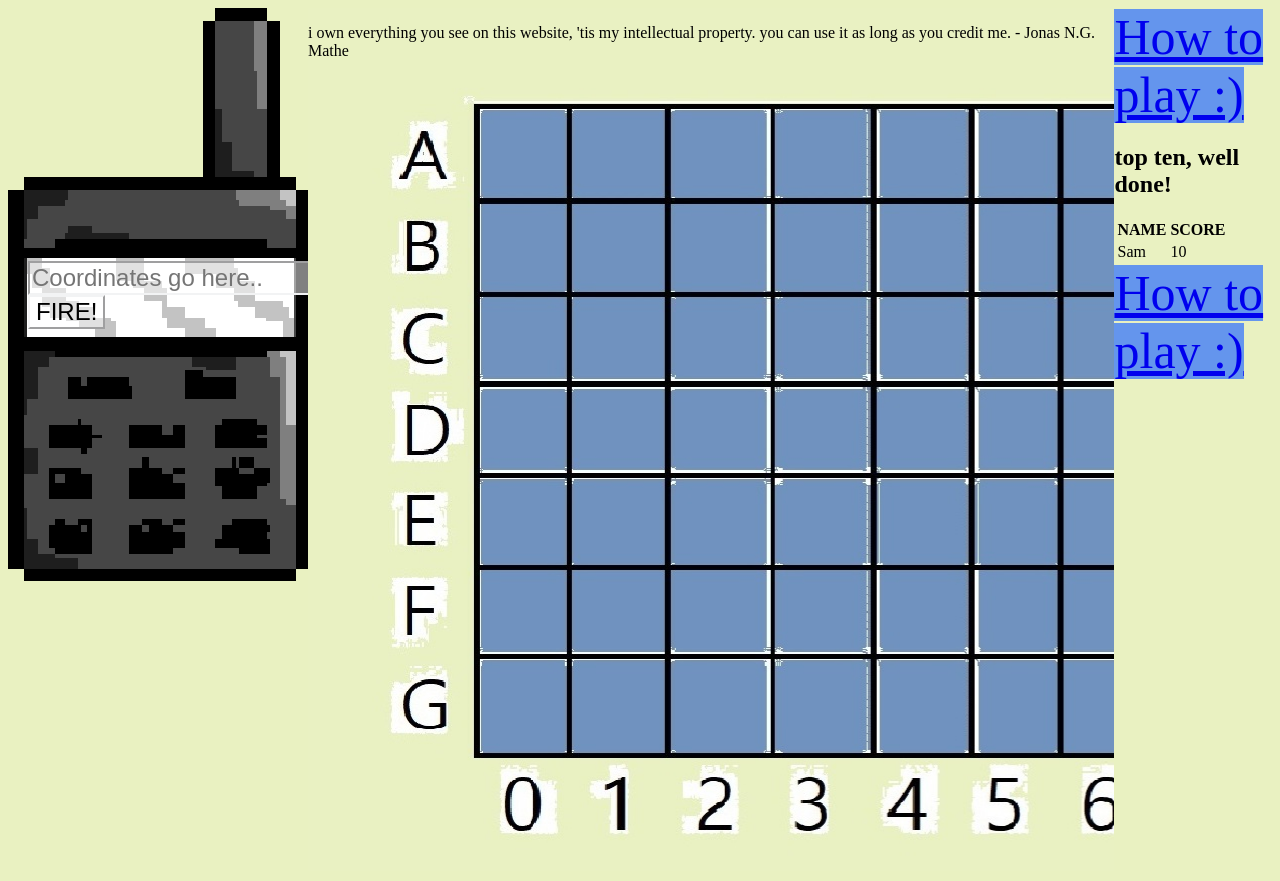
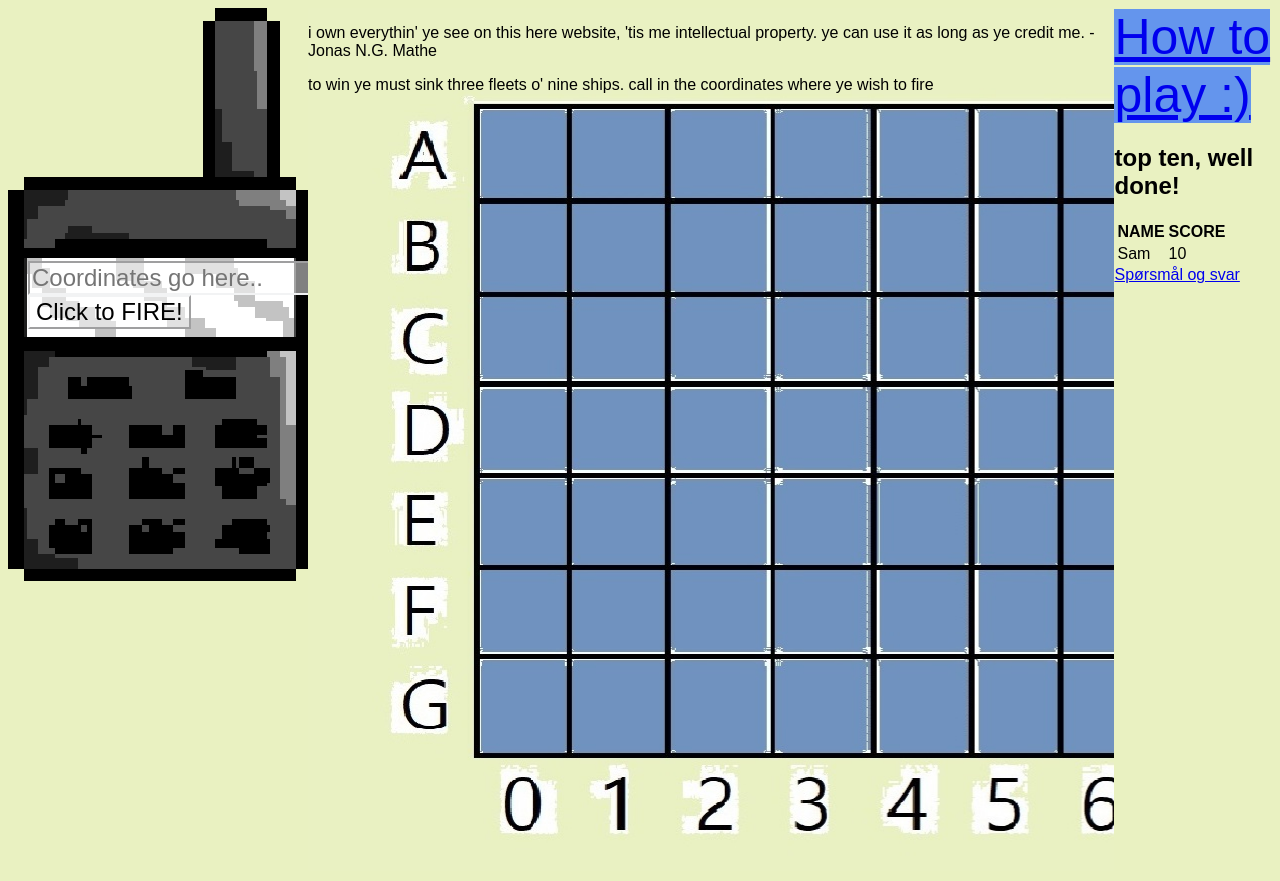
Before and after one commit to jonascantcode/battleship, a PHP site: page / in a window 1280 px wide. After the commit the page ends 836 px from the top, so only its background shows below. Run offline with PHP 8.4, Linux system fonts and the light colour scheme; tables that the repository leaves empty hold one stand-in row (values such as "Sample post").

Commit message:
final touches. pretty much fully functional

```diff
--- a/dbconn.php
+++ b/dbconn.php
@@ -2,8 +2,8 @@
 // Establish connection to database
     #Define connection parameters
     $host = "localhost";
-    $usernm = "root";
-    $userpass = "";
+    $usernm = "user";
+    $userpass = "gg5n0r3";
     $database = "battleship";
 
     #Establish connection with database
--- a/faq.php
+++ b/faq.php
@@ -45,7 +45,7 @@
         if ($connect->query($sql) === TRUE) {
             echo "Question submitted successfully.";
         } else {
-            echo "Error submitting question: " . $connect->error;
+            echo "Error submitting question: " . $connect->connect_error;
         }
     }
 
--- a/highScore.php
+++ b/highScore.php
@@ -6,7 +6,7 @@ $sql = "SELECT * FROM high_score ORDER BY score ASC LIMIT 10";
 $result = $connect->query($sql);
 
 if (!$result) {
-    echo"Failed to connect" . $sql ($connect->error);
+    echo"Failed to connect" . $sql ($connect->connect_error);
 } else {
     echo '<table><tr><th>NAME</th><th>SCORE</th></tr>';
 
--- a/index.php
+++ b/index.php
@@ -14,7 +14,7 @@
 		<div id="containerPlayer">
 			<form id="radio">
 				<input type="text" id="guessInput" placeholder="Coordinates go here..">
-				<input type="button" id="fireButton" value="FIRE!">
+				<input type="button" id="fireButton" value="Click to FIRE!">
 			</form>
 			<div id="messageArea"></div>
 		</div>
@@ -84,18 +84,19 @@
 					<td id="66"></td>
 				</tr>
 			</table>
-			<p>i own everything you see on this website, 'tis my intellectual property. you can use it as long as you credit me. - Jonas N.G. Mathe</p>
+			<p>i own everythin' ye see on this here website, 'tis me intellectual property. ye can use it as long as ye credit me. - Jonas N.G. Mathe</p>
+			<p>to win ye must sink three fleets o' nine ships. call in the coordinates where ye wish to fire</p>
 		</div>
 		<div id="scores">
-			<a href="tut.html" style="background-color: #6495ed; font-size: 50px; ">How to play :)</a>
+			<a href="https://youtu.be/QE22J6wd1Bg" target="_blank" style="background-color: #6495ed; font-size: 50px; ">How to play :)</a>
 			<h2>top ten, well done!</h2>
 			<?php
 			include('highScore.php');
 			?>
-			<a href="https://youtu.be/QE22J6wd1Bg" target="_blank" style="background-color: #6495ed; font-size: 50px; ">How to play :)</a>
+			<a href="faq.php">Spørsmål og svar</a>
+			<div id="refreshContainer"></div>
 		</div>
 	</div>
-
 	<script src="script.js"></script>
 </body>
 
--- a/script.js
+++ b/script.js
@@ -122,9 +122,42 @@ var controller = {
 			this.guesses++;
 			var hit = model.fire(location);
 			if (hit && model.shipsSunk === model.numShips) {
-				view.displayMessage("Ye sank all me battleships, in " + this.guesses + " guesses");
+				var name = prompt("Good enough! Enter yer three-character name:");
+				if (name && name.length === 3) {
+					view.displayMessage("Ye sank all me battleships, in " + this.guesses + " guesses");
+					this.saveGame(name.toUpperCase(), this.guesses); // Call saveGame method with the name and the score
+					this.showRefreshButton();
+				} else {
+					alert("Invalid name! The name should be three characters long.");
+				}
 			}
 		}
+	},
+
+	saveGame: function (name, guesses) {
+		var xhttp = new XMLHttpRequest();
+		xhttp.open('POST', 'save_game.php');
+		xhttp.setRequestHeader('Content-Type', 'application/x-www-form-urlencoded');
+		xhttp.onreadystatechange = function () {
+			if (xhttp.readyState === 4 && xhttp.status === 200) {
+				console.log(xhttp.responseText);
+			}
+		};
+
+		var data = 'name=' + encodeURIComponent(name) + '&guesses=' + encodeURIComponent(guesses);
+		xhttp.send(data);
+	},
+
+	showRefreshButton: function () {
+		var refreshButton = document.createElement('button');
+		refreshButton.textContent = 'Click me to refresh and see your score!';
+		refreshButton.addEventListener('click', function () {
+			location.reload(); // Refresh the page
+		});
+
+		// Append the refresh button to a container element in your HTML
+		var container = document.getElementById('refreshContainer');
+		container.appendChild(refreshButton);
 	}
 }
 
--- a/style.css
+++ b/style.css
@@ -1,5 +1,6 @@
 body {
 	background-color: rgb(233, 241, 193);
+	font-family: sans-serif;
 }
 
 #container {
@@ -24,9 +25,10 @@ div#board {
 }
 
 div#messageArea {
-	padding: 200px;
+	padding-top: 123px;
 	font-size: 30px;
-}
+	padding-left: 50px;
+  }
 
 #scores {
 	width: 200px;
@@ -50,7 +52,7 @@ table#boardgame {
 
 td {
 	width: 93px;
-	height: 93px;
+	height: 94px;
 }
 
 .scoreTable {
@@ -76,3 +78,9 @@ form#radio input {
 form#radio button {
 	background-color: #f2f3f4;
 }
+
+#refreshContainer {
+	color: red;
+	border-color: #f2f3f4;
+	font-size: 24px;
+}
```
Also changed, not shown: 1 other file.
